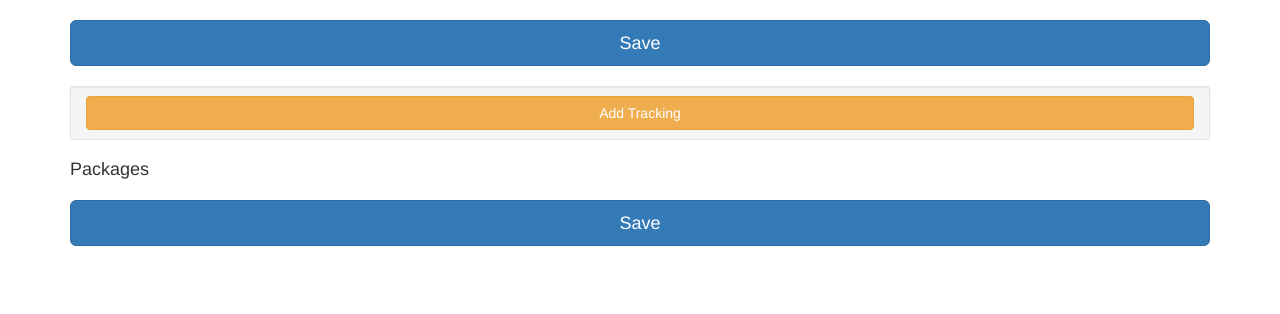
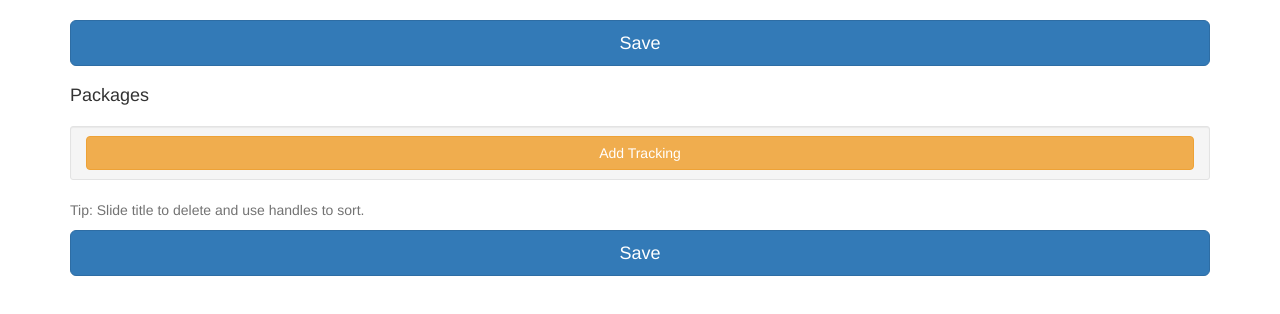
Before and after one commit to Neal/pebble-deliveries, a plain HTML site: page index.html in a window 1280 px wide. Drawn offline with nearby package versions, Linux system fonts and the light colour scheme.

Commit message:
Add tip and move the add subscription button to the bottom.

```diff
--- a/index.html
+++ b/index.html
@@ -14,10 +14,6 @@
 		<div class='container'>
 
 			<button type='submit' class='btn btn-primary btn-block btn-lg btn-save'>Save</button>
-
-			<div class='add-package well well-sm'>
-				<button type='button' class='btn btn-warning btn-add-package'>Add Tracking</button>
-			</div>
 
 			<h4>Packages</h4>
 			<div class='panel-container panel-group' id='accordion'>
@@ -43,6 +39,12 @@
 				</div> <!-- /panel-template-plex -->
 			</div> <!-- /panel-container -->
 
+			<div class='add-package well well-sm'>
+				<button type='button' class='btn btn-warning btn-add-package'>Add Tracking</button>
+			</div>
+
+			<p class='help-block'>Tip: Slide title to delete and use handles to sort.</p>
+
 			<button type='submit' class='btn btn-primary btn-block btn-lg btn-save'>Save</button>
 
 		</div> <!-- /container -->
```
